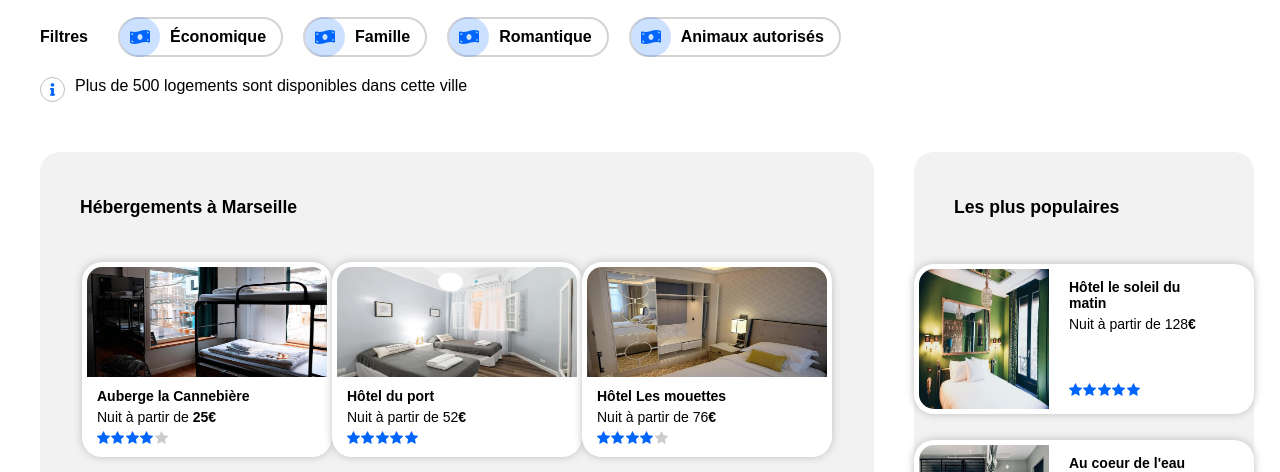
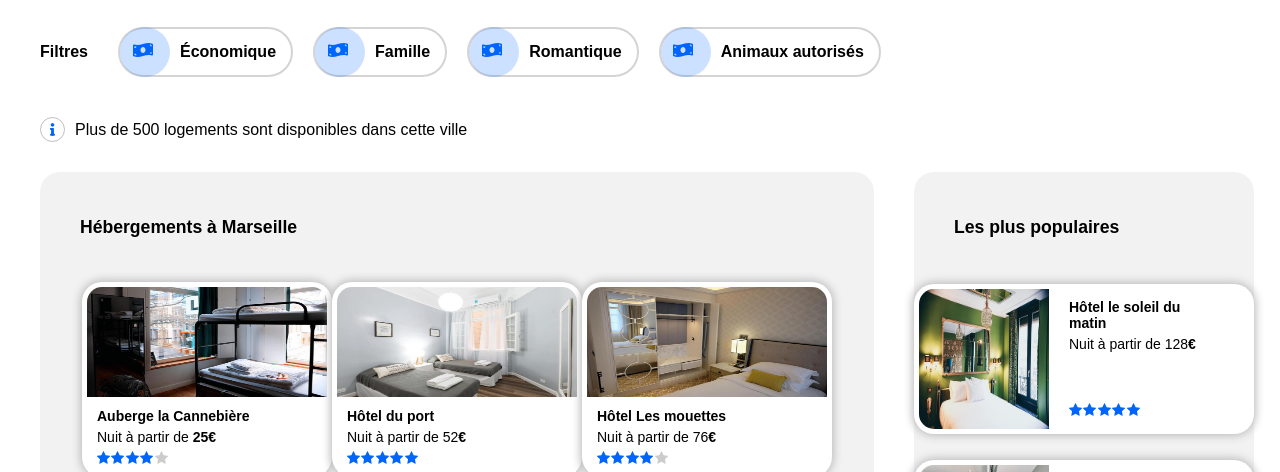
Before and after one commit to ShemoMFR/OpenClasssRoomsProjects, a plain HTML site: page p2_moshe_frydmann/index.html in a window 1280 px wide. Shown: the part 259-731 px from the top of the page. Drawn offline with Linux system fonts and the light colour scheme.

Commit message:
version avant fin desktop

```diff
--- a/p2_moshe_frydmann/style.css
+++ b/p2_moshe_frydmann/style.css
@@ -130,7 +130,7 @@ header {
 #filtres {
     display: flex;
     flex-direction: row;
-    margin-top: 20px;
+    margin-top: 30px;
 }
 
 .filtre {
@@ -143,9 +143,24 @@ header {
     font-weight: bold;
     margin-right: 20px;
     text-align: center;
-    height: 40px;
+    height: 50px;
     border: 2px solid rgba(169, 169, 169, 0.5);
-    border-radius: 20px;
+    border-radius: 30px;
+    transition: 0.2s linear;
+}
+
+.filtre:hover {
+    background-color: rgba(0, 101, 252, 0.5);
+    color: white;
+}
+
+.filtre:hover .icon-filtres {
+    background-color: rgba(0, 101, 252, 0)
+}
+
+.etiquette:hover, .etiquette-pop:hover, .long-card:hover, .mid-card:hover, .small-card:hover {
+    transform: scale(1.05);
+    box-shadow: 0 0 18px 8px #bebebe;
 }
 
 #money-icon {
@@ -157,9 +172,9 @@ header {
 
 .icon-filtres {
     position: relative;
-    width: 40px;
-    height: 40px;
-    border-radius: 20px;
+    width: 50px;
+    height: 50px;
+    border-radius: 30px;
     margin-right: 10px;
     background-color: rgba(0, 101, 252, 0.2);
 }
@@ -171,7 +186,9 @@ header {
 
 #infos-logement {
     display: flex;
-    margin-top: 20px;
+    flex-direction: row;
+    align-items: center;
+    margin-top: 40px;
 }
 
 #info-icon {
@@ -195,7 +212,7 @@ header {
 #sections-hebergement {
     display: flex;
     flex-direction: row;
-    margin-top: 50px;
+    margin-top: 30px;
 }
 
 #heberg-marseille {
@@ -231,7 +248,8 @@ header {
     height: 195px;
     background-color: white;
     border-radius: 20px;
-    box-shadow: 0 0 8px 0px #bebebe;
+    box-shadow: 0 0 8px 2px #bebebe;
+    transition: 0.1s linear;
 }
 
 #etiquettes-pop {
@@ -247,7 +265,8 @@ header {
     margin-bottom: 26px;
     background-color: white;
     border-radius: 20px;
-    box-shadow: 0 0 8px 0px #bebebe;
+    box-shadow: 0 0 8px 2px #bebebe;
+    transition: 0.1s linear;
 }
 
 .text-etiquettes-populaires {
@@ -350,6 +369,7 @@ footer {
     background-color: white;
     border-radius: 20px;
     box-shadow: 0 0 8px 0px #bebebe;
+    transition: 0.1s linear;
 }
 
 .short-card {
@@ -366,6 +386,7 @@ footer {
     background-color: white;
     border-radius: 20px;
     box-shadow: 0 0 8px 0px #bebebe;
+    transition: 0.1s linear;
 }
 
 .small-card {
@@ -374,6 +395,7 @@ footer {
     background-color: white;
     border-radius: 20px;
     box-shadow: 0 0 8px 0px #bebebe;
+    transition: 0.1s linear;
 }
 
 .img-small-card {
```
Also changed, not shown: p2_moshe_frydmann/index.html (+1 -1 lines).
